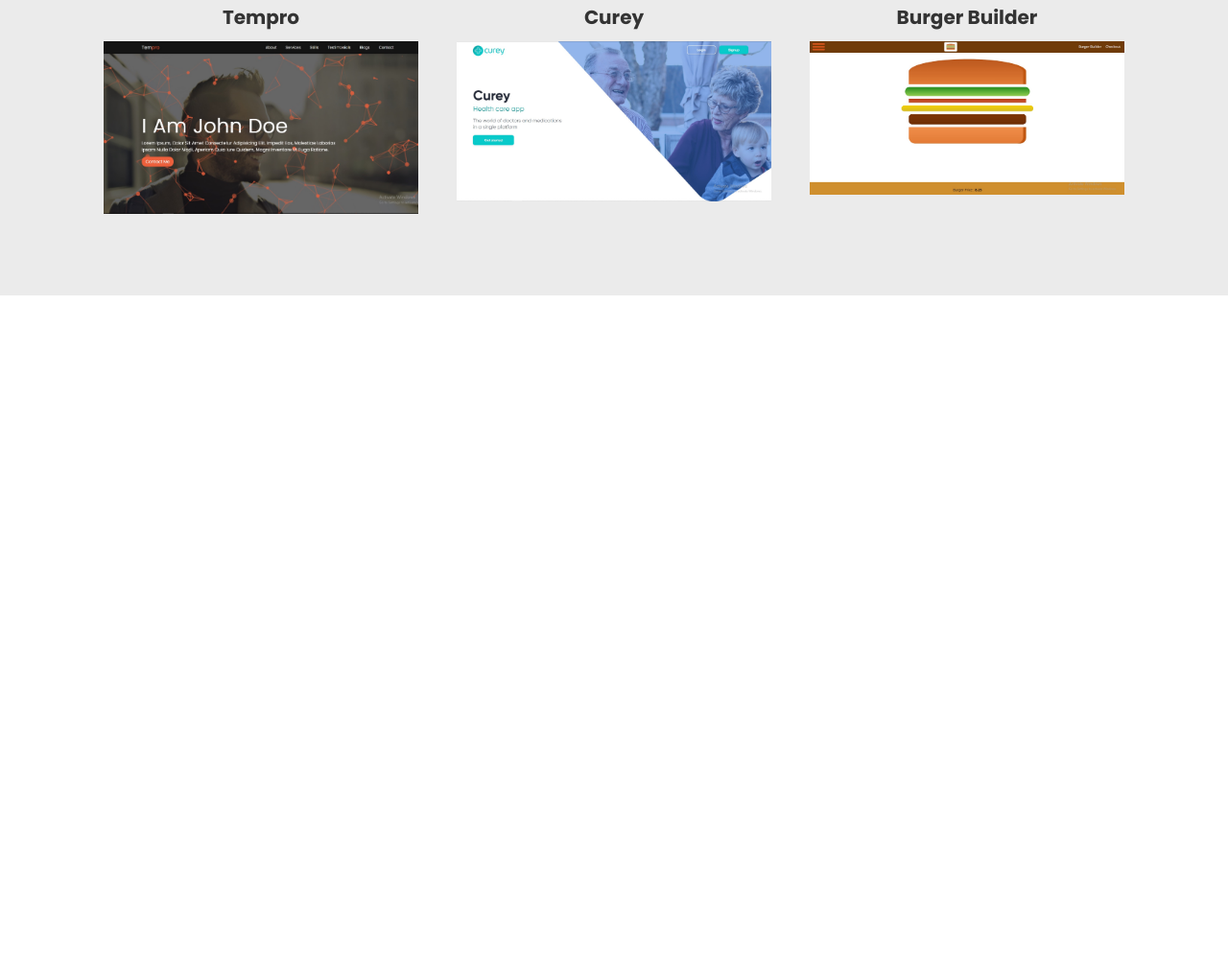
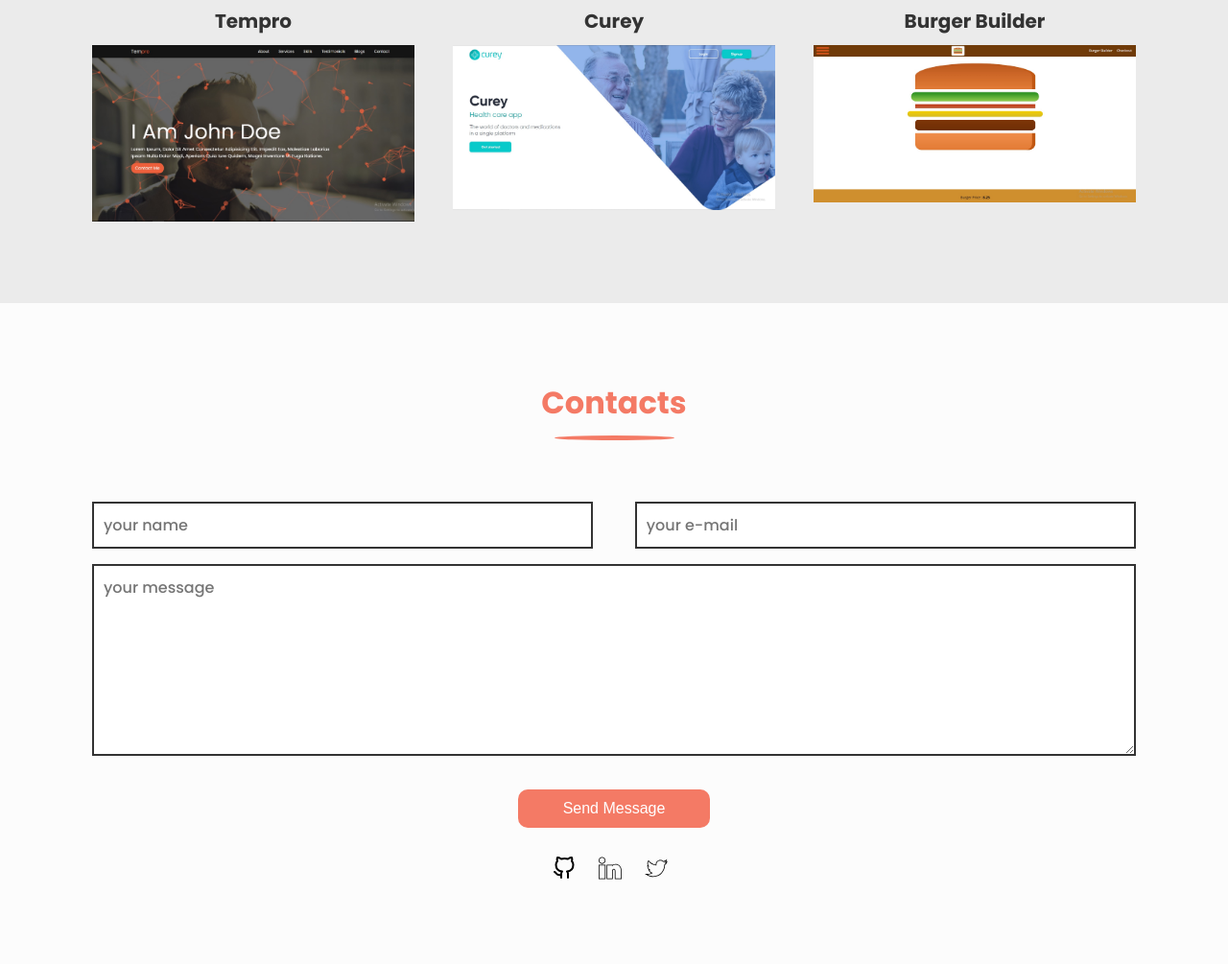
Before and after one commit to m7mdZayan/portfolio, a website: page index.html in a window 1280 px wide. Shown: the part 2163-3168 px from the top of the page at 96% size. Before the commit the page ends 2471 px from the top, so only its background shows below. Drawn offline with Linux system fonts and the light colour scheme; files whose address does not match are found by name.

Commit message:
add contacts section

```diff
--- a/index.html
+++ b/index.html
@@ -1,5 +1,5 @@
 <!DOCTYPE html>
-<html lang="en">
+<html lang="en" >
   <head>
     <meta charset="UTF-8" />
     <meta name="viewport" content="width=device-width, initial-scale=1.0" />
@@ -145,6 +145,67 @@
       </section>
 
       <!-- Projects section ends -->
+
+      <!-- contacts section starts -->
+      <section id="contact" class="contact">
+        <div class="container">
+          <h2>contacts</h2>
+          <hr class="horizantal-line" />
+          <form action="">
+            <div class="form__contianer">
+              <div class="form-item">
+                <label for="name">name</label>
+                <input
+                  type="text"
+                  name="name"
+                  placeholder="your name"
+                  id="name"
+                />
+              </div>
+              <div class="form-item">
+                <label for="e-mail">email</label>
+                <input
+                  type="email"
+                  name="e-mail"
+                  placeholder="your e-mail"
+                  id="e-mail"
+                />
+              </div>
+            </div>
+            <div class="form-item">
+              <label for="message">message</label>
+              <textarea
+                placeholder="your message"
+                name="message"
+                id="message"
+              ></textarea>
+            </div>
+            <input type="submit" value="send message" class="form__btn" />
+          </form>
+          <nav>
+            <a href="https://github.com/m7mdZayan" target="_blank" class="icon">
+              <img src="assets/svg/github.svg" />
+              </svg>
+            </a>
+            <a href="https://www.linkedin.com/in/mohamed-zayan-1907/" target="_blank" class="icon">
+              <img src="assets/svg/linkedin.svg" />
+              </svg>
+            </a>
+            <a href="https://twitter.com/M7mdZayan74" target="_blank" class="icon">
+              <img src="assets/svg/twitter.svg" />
+              </svg>
+            </a>
+          </nav>
+        </div>
+      </section>
+      <!-- contacts section starts -->
     </main>
+    <footer>
+
+    </footer>
   </body>
 </html>
+
+<!-- <svg class="search__icon">
+  <use xlink:href="img/sprite.svg#icon-magnifying-glass"></use>
+</svg> -->
--- a/style/main.scss
+++ b/style/main.scss
@@ -304,7 +304,7 @@
 // Projects
 
 .projects {
-  padding: 8rem;
+  padding: 8rem 0;
   background-color: var(--bg-panel);
 
   h2 {
@@ -339,9 +339,10 @@
     grid-gap: 4rem;
     grid-template-columns: repeat(auto-fit, minmax(300px, 1fr));
     margin: 0 auto;
+    width: 90%;
 
     @media (min-width: 700px) {
-      width: 95%;
+      width: 85%;
     }
 
     &--item {
@@ -349,3 +350,82 @@
     }
   }
 }
+
+////////////////////////////////////////////
+// contacts
+
+.contact {
+  padding: 8rem 0;
+  background-color: var(--bg);
+
+  h2 {
+    text-align: center;
+    margin-bottom: 1rem;
+  }
+  hr {
+    margin: 0 auto 6.4rem;
+  }
+  nav {
+    display: flex;
+    justify-content: center;
+    align-items: center;
+  }
+  .icon {
+    width: 32px;
+    height: 32px;
+    display: block;
+    margin-right: 1.6rem;
+
+    &:last-of-type {
+      margin-right: 0;
+    }
+    img {
+      max-width: 100%;
+    }
+  }
+}
+
+.form__contianer {
+  display: flex;
+  margin: 0 auto;
+  flex-direction: column;
+
+  @media (min-width: 750px) {
+    flex-direction: row;
+    justify-content: space-between;
+  }
+}
+
+.form-item {
+  text-align: center;
+  margin-bottom: 1.6rem;
+  @media (min-width: 750px) {
+    flex-basis: 48%;
+  }
+
+  label {
+    position: absolute;
+    left: -1000px;
+  }
+  input,
+  textarea {
+    border: 2px solid var(--color-text);
+    min-width: 100px;
+    padding: 1rem;
+    font-size: 1.6rem;
+    font-family: inherit;
+    width: 100%;
+    outline: none;
+  }
+  textarea {
+    min-height: 200px;
+  }
+}
+
+.form__btn {
+  @extend .about__btn;
+  width: 20rem;
+  height: 4rem;
+  display: block;
+  margin: 3rem auto;
+}
```
Also changed, not shown: assets/svg/github.svg (added), assets/svg/linkedin.svg (added), assets/svg/sprite.svg (deleted), assets/svg/twitter.svg (added), style/style.css, 1 other file.
